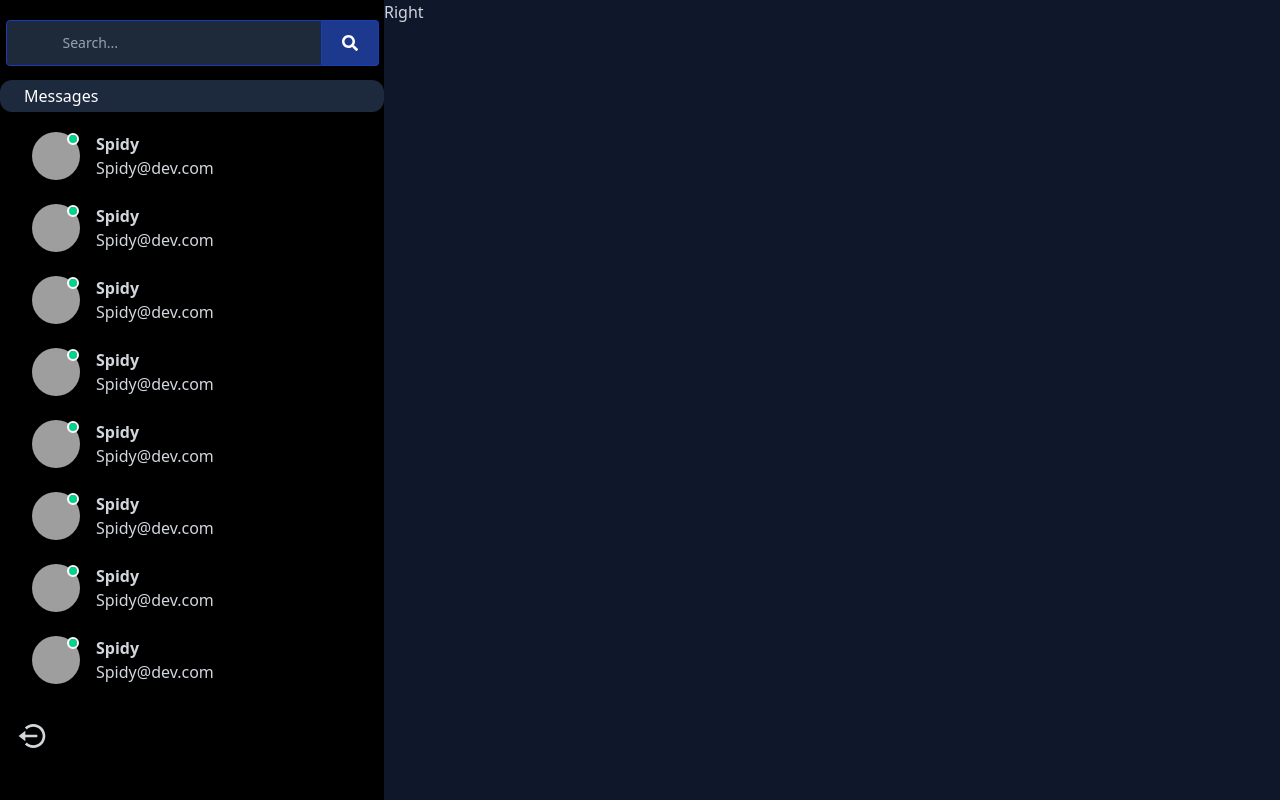
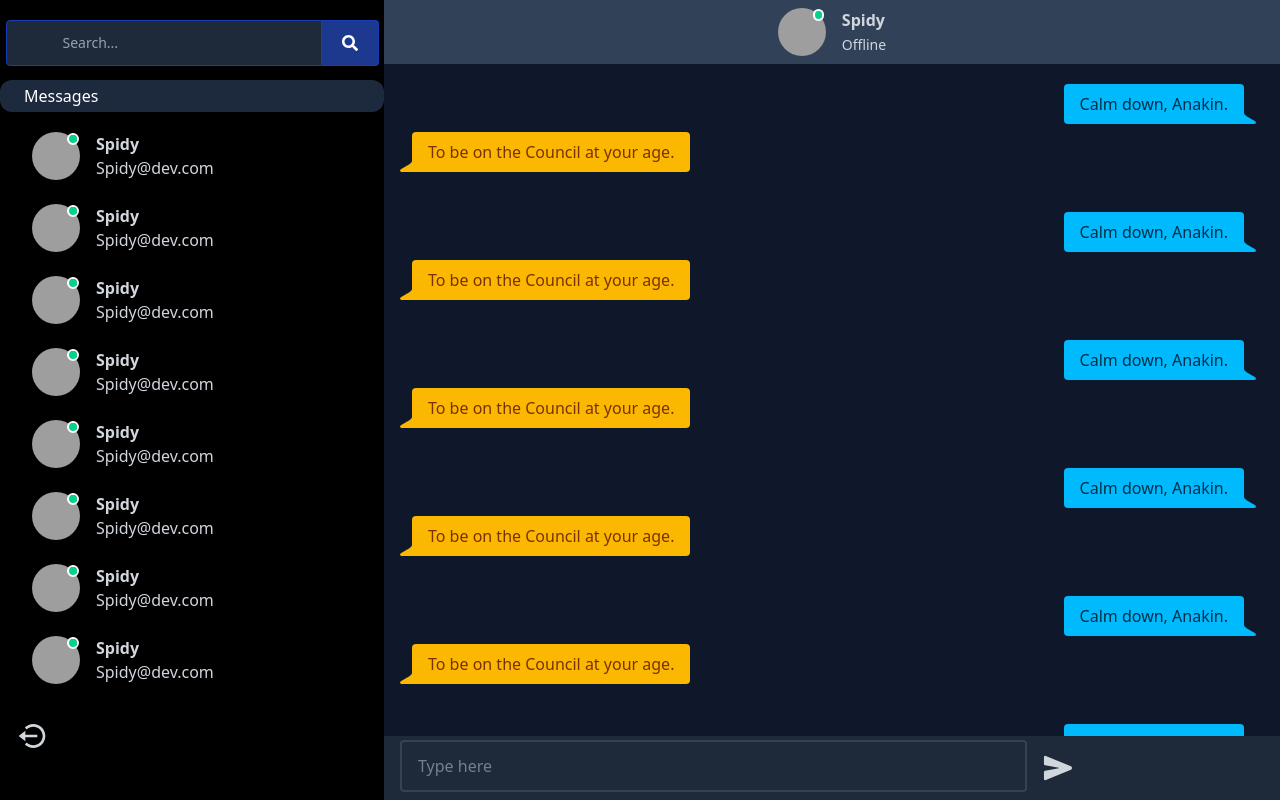
Before and after one commit to Sharma-ayush-20/QuickChat, a React (Vite) app in the folder frontend/: page / in a window 1280 px wide. Built offline with nearby package versions, Linux system fonts and the light colour scheme; grey boxes are pictures that could not be loaded.

Commit message:
complete RightPart

```diff
--- /dev/null
+++ b/frontend/src/Home/RightPart/ChatUser.jsx
@@ -0,0 +1,23 @@
+import React from 'react'
+
+function ChatUser() {
+    return (
+        <div>
+            <div className='flex space-x-4 px-8 py-3 h-[8vh] items-center justify-center bg-slate-700 hover:bg-slate-800 duration-200 cursor-pointer'>
+                {/* ----------------User Photo----------------------- */}
+                <div className="avatar avatar-online">
+                    <div className="w-12 rounded-full">
+                        <img src="https://img.daisyui.com/images/profile/demo/spiderperson@192.webp" />
+                    </div>
+                </div>
+                {/* ------------------User name and email------------------- */}
+                <div>
+                    <h1 className='font-bold'>Spidy</h1>
+                    <span className='text-sm'>Offline</span>
+                </div>
+            </div>
+        </div>
+    )
+}
+
+export default ChatUser
--- /dev/null
+++ b/frontend/src/Home/RightPart/Message.jsx
@@ -0,0 +1,18 @@
+import React from 'react'
+
+function Message() {
+  return (
+    <div>
+         <div className='p-4'>
+                <div className="chat chat-end">
+                    <div className="chat-bubble chat-bubble-info">Calm down, Anakin.</div>
+                </div>
+                <div className="chat chat-start">
+                    <div className="chat-bubble chat-bubble-warning">To be on the Council at your age.</div>
+                </div>
+            </div>
+    </div>
+  )
+}
+
+export default Message
--- /dev/null
+++ b/frontend/src/Home/RightPart/Messages.jsx
@@ -0,0 +1,25 @@
+import React from 'react'
+import Message from './Message'
+
+function Messages() {
+    return (
+        <div style={{minHeight: "calc(92vh - 8vh)"}}>
+
+            {/* --------------------Messages-------------------- */}
+            <Message/>
+            <Message/>
+            <Message/>
+            <Message/>
+            <Message/>
+            <Message/>
+            <Message/>
+            <Message/>
+            <Message/>
+            <Message/>
+
+
+        </div>
+    )
+}
+
+export default Messages
--- a/frontend/src/Home/RightPart/Right.jsx
+++ b/frontend/src/Home/RightPart/Right.jsx
@@ -1,8 +1,17 @@
 import React from 'react'
+import ChatUser from './ChatUser'
+import Messages from './Messages'
+import Typesend from './Typesend'
 
 function Right() {
   return (
-    <div className='bg-slate-900 sm:w-[70%] text-gray-300'>Right</div>
+    <div className='bg-slate-900 sm:w-[70%] text-gray-300'>
+      <ChatUser />
+      <div className='overflow-y-auto custom-scrollbar' style={{maxHeight: "calc(92vh - 8vh)"}}>
+        <Messages />
+      </div>
+      <Typesend />
+    </div>
   )
 }
 
--- /dev/null
+++ b/frontend/src/Home/RightPart/Typesend.jsx
@@ -0,0 +1,17 @@
+import React from 'react'
+import { IoSend } from "react-icons/io5";
+
+function Typesend() {
+    return (
+        <div className='flex space-x-2 h-[8vh] text-center bg-gray-800'>
+            <div className='w-[70%] mx-4'>
+                <input type="text" placeholder="Type here" className="w-full border-gray-700 border-2 rounded outline-none px-4 py-3 mt-1" />
+            </div>
+            <button>
+                <IoSend className='text-3xl cursor-pointer'/>
+            </button>
+        </div>
+    )
+}
+
+export default Typesend
```
